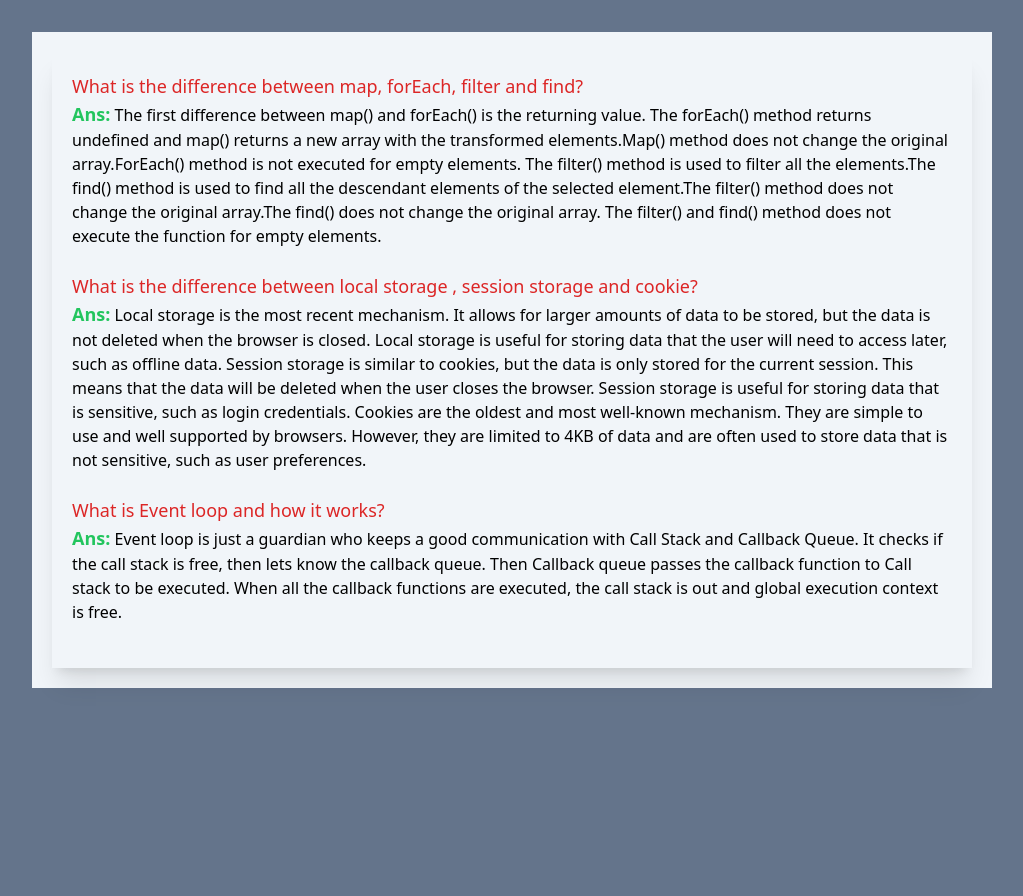
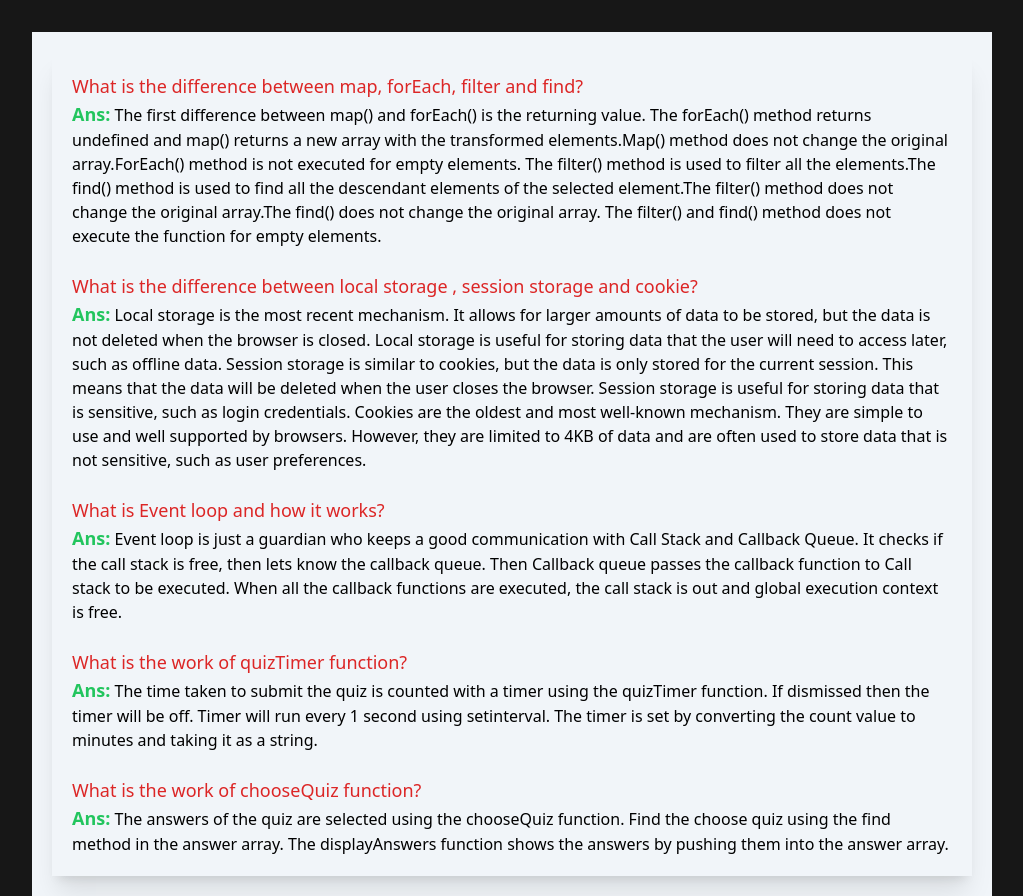
Before and after one commit to itsjahid01/quiz-hero, a plain HTML site: page blog.html in a window 1280 px wide. Shown: the whole page, without its empty margins (128-1151 px from the left). Before the commit the page ends 800 px from the top, so only its background shows below. Drawn offline with nearby package versions, Linux system fonts and the light colour scheme.

Commit message:
blog page done

```diff
--- a/blog.html
+++ b/blog.html
@@ -7,7 +7,7 @@
     <title>Blog</title>
     <script src="https://cdn.tailwindcss.com"></script>
   </head>
-  <body class="bg-slate-500">
+  <body class="bg-neutral-900">
     <!-- blog page  -->
     <section class="bg-slate-100 w-9/12 mx-auto mt-8 p-5">
       <div class="p-5 shadow-xl">
@@ -53,19 +53,19 @@
           <span class="text-green-500 text-lg font-bold">Ans:</span> Event loop is just a guardian who keeps a good communication with Call Stack and Callback Queue. It checks if the call stack is free, then lets know the callback queue. Then Callback queue passes the callback function to Call stack to be executed. When all the callback functions are executed, the call stack is out and global execution context is free.
         </p>
         <br>
-        <!-- <p class="text-red-600 text-lg">
-            What is Event loop and how it works?
+        <p class="text-red-600 text-lg">
+            What is the work of quizTimer function?
         </p>
         <p>
-          <span class="text-green-500 text-lg font-bold">Ans:</span> Event loop is just a guardian who keeps a good communication with Call Stack and Callback Queue. It checks if the call stack is free, then lets know the callback queue. Then Callback queue passes the callback function to Call stack to be executed. When all the callback functions are executed, the call stack is out and global execution context is free.
+          <span class="text-green-500 text-lg font-bold">Ans:</span> The time taken to submit the quiz is counted with a timer using the quizTimer function. If dismissed then the timer will be off. Timer will run every 1 second using setinterval. The timer is set by converting the count value to minutes and taking it as a string.
         </p>
         <br>
         <p class="text-red-600 text-lg">
-            What is Event loop and how it works?
+           What is the work of chooseQuiz function?
         </p>
         <p>
-          <span class="text-green-500 text-lg font-bold">Ans:</span> Event loop is just a guardian who keeps a good communication with Call Stack and Callback Queue. It checks if the call stack is free, then lets know the callback queue. Then Callback queue passes the callback function to Call stack to be executed. When all the callback functions are executed, the call stack is out and global execution context is free.
-        </p> -->
+          <span class="text-green-500 text-lg font-bold">Ans:</span> The answers of the quiz are selected using the chooseQuiz function. Find the choose quiz using the find method in the answer array. The displayAnswers function shows the answers by pushing them into the answer array.
+        </p>
       </div>
     </section>
   </body>
```
